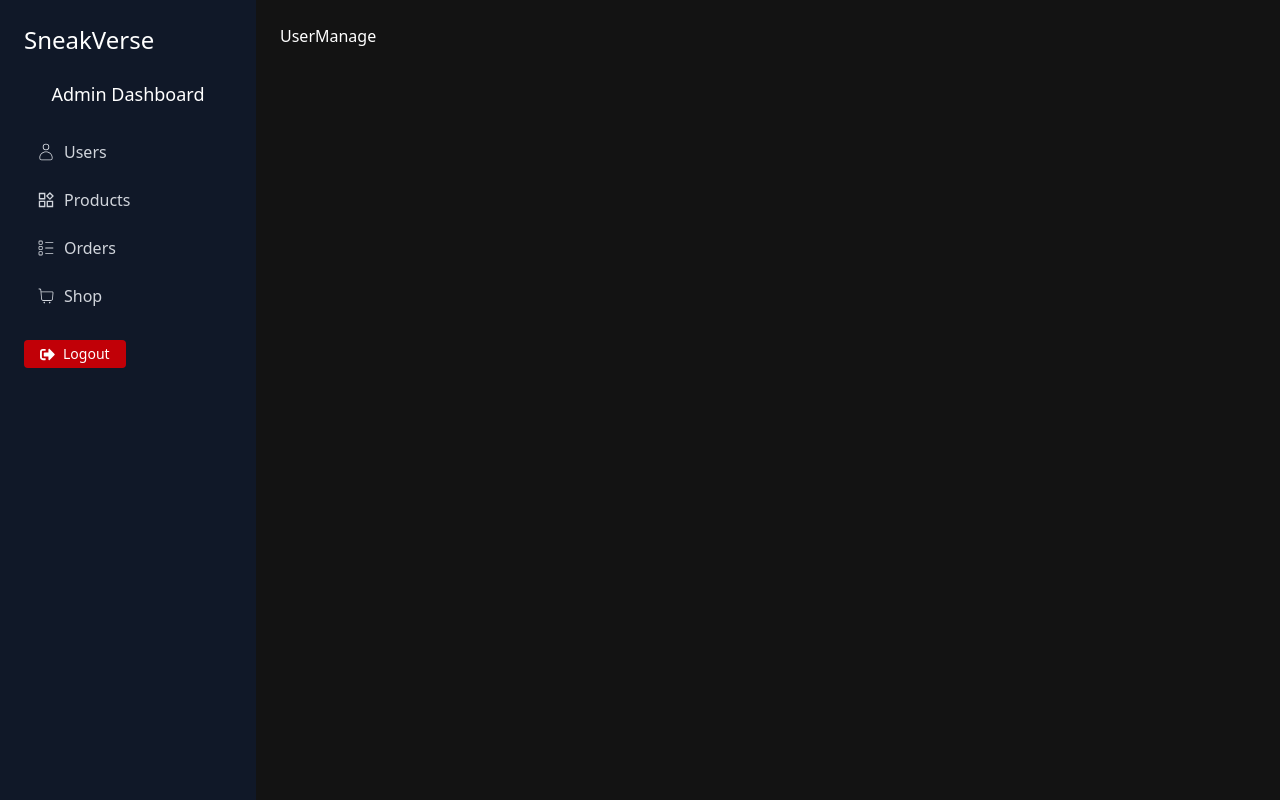
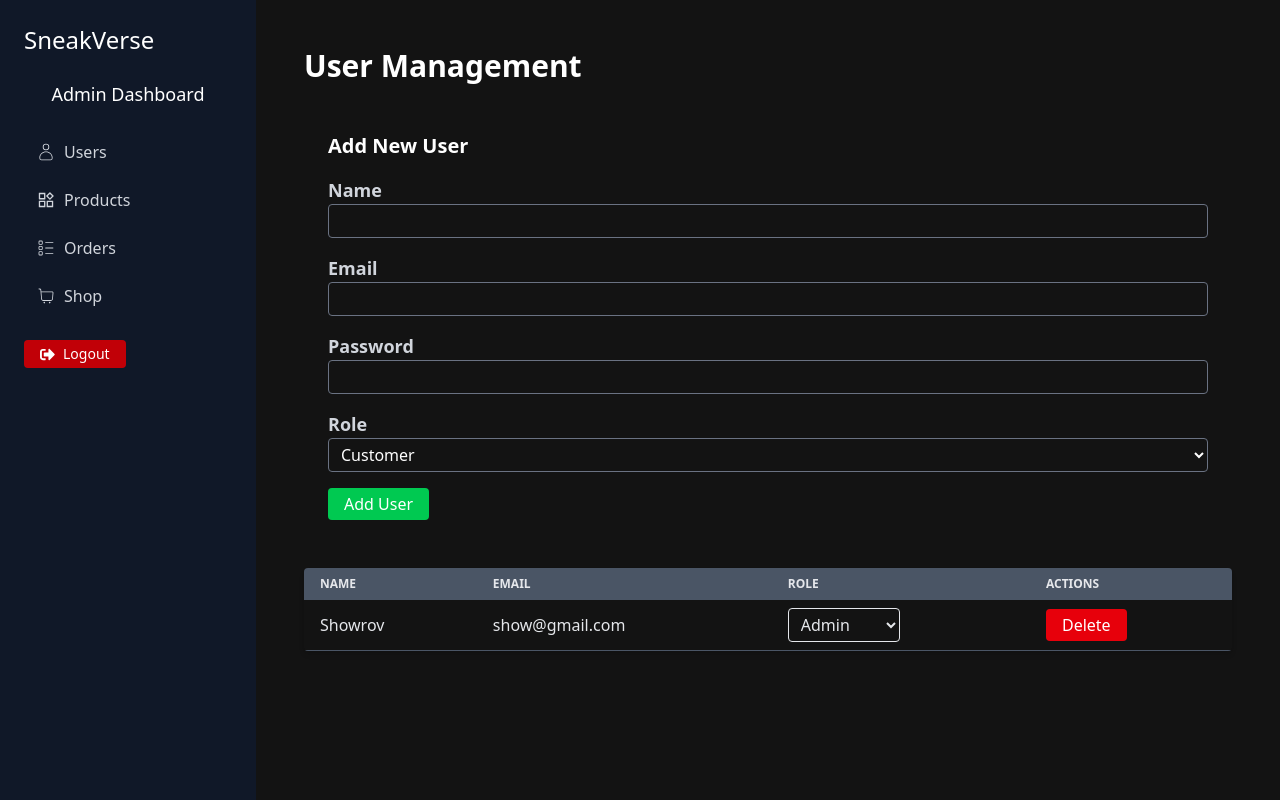
Before and after one commit to showorv/Sneakverse, a React (Vite) app in the folder Frontend/my-app/: page /admin/users in a window 1280 px wide. Built offline with nearby package versions, Linux system fonts and the light colour scheme.

Commit message:
user manage

```diff
--- a/Frontend/my-app/src/components/Admin/UserManage.jsx
+++ b/Frontend/my-app/src/components/Admin/UserManage.jsx
@@ -1,7 +1,127 @@
-import React from 'react'
+import React, { use, useState } from 'react'
 
 export const UserManage = () => {
+
+    const users = [
+        {
+            _id: 1234,
+            name:"Showrov",
+            email: "show@gmail.com",
+            role:"admin"
+        }
+    ]
+
+    const [formData, setFormData] = useState({
+        name:"",
+        email:"",
+        password:"",
+        role:"customer"
+    })
+
+    const handleChange = (e)=>{
+        setFormData({
+            ...formData,
+            [e.target.name]: e.target.value
+        })
+    }
+
+    const handleSubmit = (e)=>{
+        e.preventDefault()
+        console.log(formData);
+
+        //reset form after submission
+        setFormData({
+            name:"",
+            email:"",
+            password:"",
+            role:"customer"
+        })
+    }
+
+    const handleRoleChage =(userId, role)=>{
+        console.log({id:userId, role});
+    }
+
+    const handleDeleteUser=(userID)=>{
+
+        if(window.confirm("Are you sure to delete this user?")){
+            console.log("user delete ",userID);
+        }
+
+    }
+
   return (
-    <div>UserManage</div>
+    <div className='max-w-7xl mx-auto p-6'>
+        <h2 className='text-xl md:text-3xl font-bold mb-6'>User Management</h2>
+        <div className='p-6 rounded-lg mb-6'>
+            <h3 className='text-sm md:text-xl font-bold mb-4'>Add New User</h3>
+
+            <form onSubmit={handleSubmit}>
+                <div className='mb-4'>
+                    <label className='block text-gray-300 text-lg font-semibold'>Name</label>
+                    <input type="text" name='name' value={formData.name} required onChange={handleChange}
+                    className='w-full py-1 px-2 border border-gray-500 rounded' />
+                </div>
+                <div className='mb-4'>
+                    <label className='block text-gray-300 text-lg font-semibold'>Email</label>
+                    <input type="email" name='email' value={formData.email} required onChange={handleChange}
+                    className='w-full py-1 px-2 border border-gray-500  rounded' />
+                </div>
+                <div className='mb-4'>
+                    <label className='block text-gray-300 text-lg font-semibold'>Password</label>
+                    <input type="password" name='password' value={formData.password} required onChange={handleChange}
+                    className='w-full py-1 px-2 border border-gray-500  rounded' />
+                </div>
+                <div className='mb-4'>
+                    <label className='block text-gray-300 text-lg font-semibold'>Role</label>
+                    <select name="role" value={formData.role} onChange={handleChange} className='w-full py-1 px-2 border border-gray-500  rounded'>
+                        <option value="customer" className='text-black'>Customer</option>
+                        <option value="admin" className='text-black'>Admin</option>
+                    </select>
+                </div>
+
+                <button type='submit' className='bg-green-500 text-white py-1 px-4 rounded cursor-pointer hover:bg-green-600'>Add User</button>
+            </form>
+        </div>
+
+        {/* user list management */}
+
+        <div className='overflow-x-auto shadow-md sm:rounded'>
+            <table className='min-w-full text-left text-gray-200'>
+                <thead className='bg-gray-600 text-xs uppercase text-gray-200'>
+                    <tr>
+                        <th className='py-2 px-4'>Name</th>
+                        <th className='py-2 px-4'>Email</th>
+                        <th className='py-2 px-4'>Role</th>
+                        <th className='py-2 px-4'>Actions</th>
+                    </tr>
+                </thead>
+
+                <tbody>
+                    {users.map((user)=>{
+                        return(
+                            <tr key={user._id} className='border-b  border-gray-600 hover:bg-gray-500'>
+                                <td className='py-2 px-4'>{user.name}</td>
+                                <td className='py-2 px-4'>{user.email}</td>
+                                <td className='py-2 px-4'>
+                                    <select value={user.role}
+                                    onChange={(e)=>handleRoleChage(user._id, e.target.value)}
+                                    className='py-1 px-2 border rounded'>
+                                        <option value="customer" className='text-black'>Customer</option>
+                                        <option value="admin" className='text-black'>Admin</option>
+                                    </select>
+                                </td>
+                                <td className='py-2 px-4'>
+                                    <button onClick={()=> handleDeleteUser(user._id)}
+                                    className='bg-red-600 text-white px-4 py-1 rounded hover:bg-red-700 cursor-pointer'>Delete</button>
+                                </td>
+                            </tr>
+                        )
+                    })}
+                </tbody>
+            </table>
+
+        </div>
+    </div>
   )
 }
```
